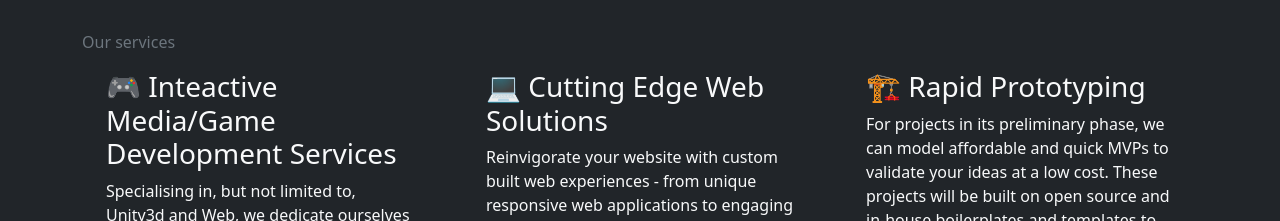
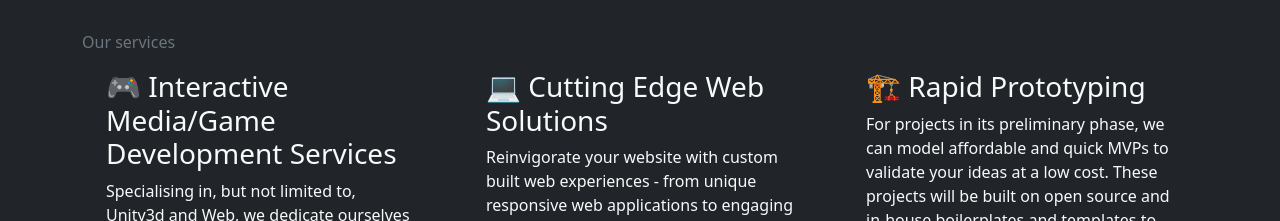
Before and after one commit to katto-studios/kattoweb, a Next.js app: page / in a window 1280 px wide. Shown: the part 818-1039 px from the top of the page. Built offline with nearby package versions, Linux system fonts and the light colour scheme.

Commit message:
Fix spelling mistake

```diff
--- a/pages/index.tsx
+++ b/pages/index.tsx
@@ -47,7 +47,7 @@ export default function Home() {
           <Row>
             <Col sm>
               <Service
-                header="🎮 Inteactive Media/Game Development Services"
+                header="🎮 Interactive Media/Game Development Services"
                 content="Specialising in, but not limited to, Unity3d and Web, we dedicate ourselves to building Web and Native applications available across all modern platforms*. From 'Edu-tech' to your dream game, bring your dream projects to life with us."
               />
             </Col>
```
